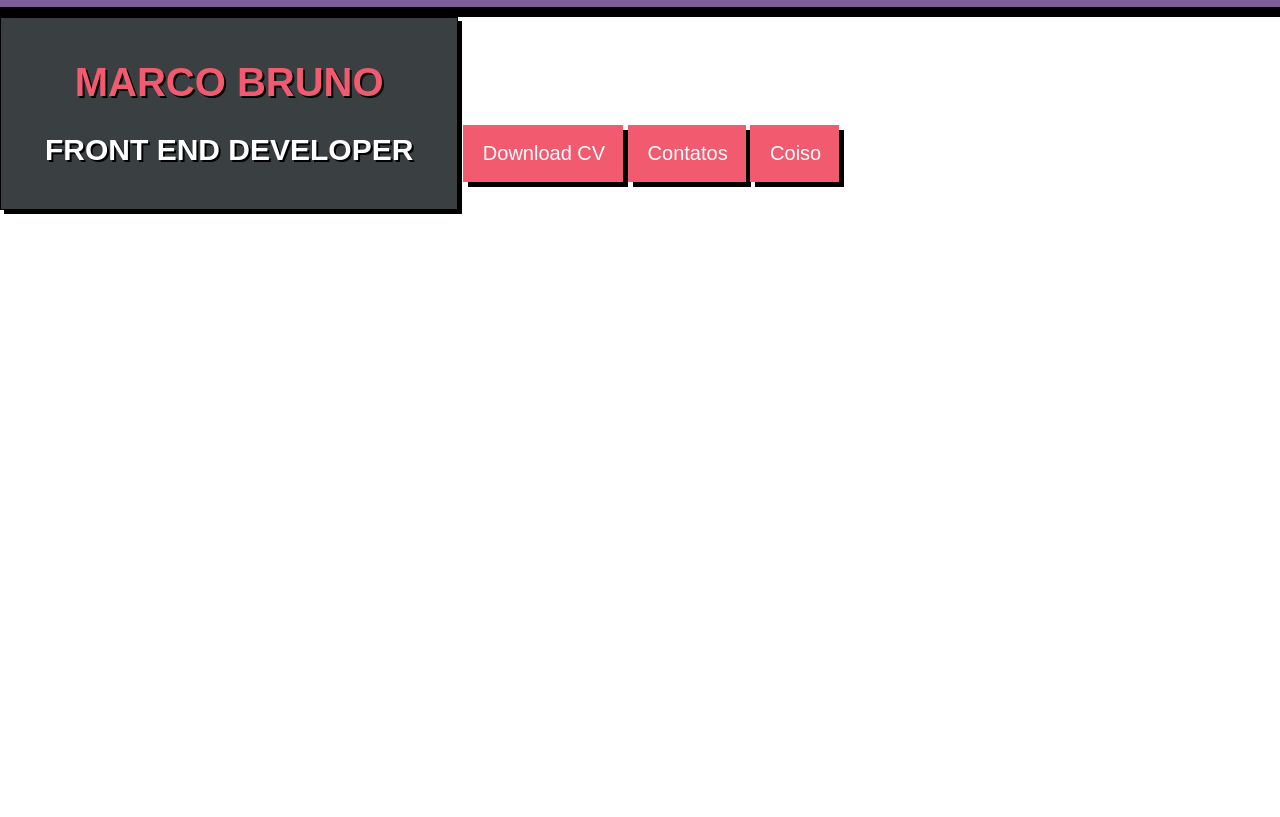
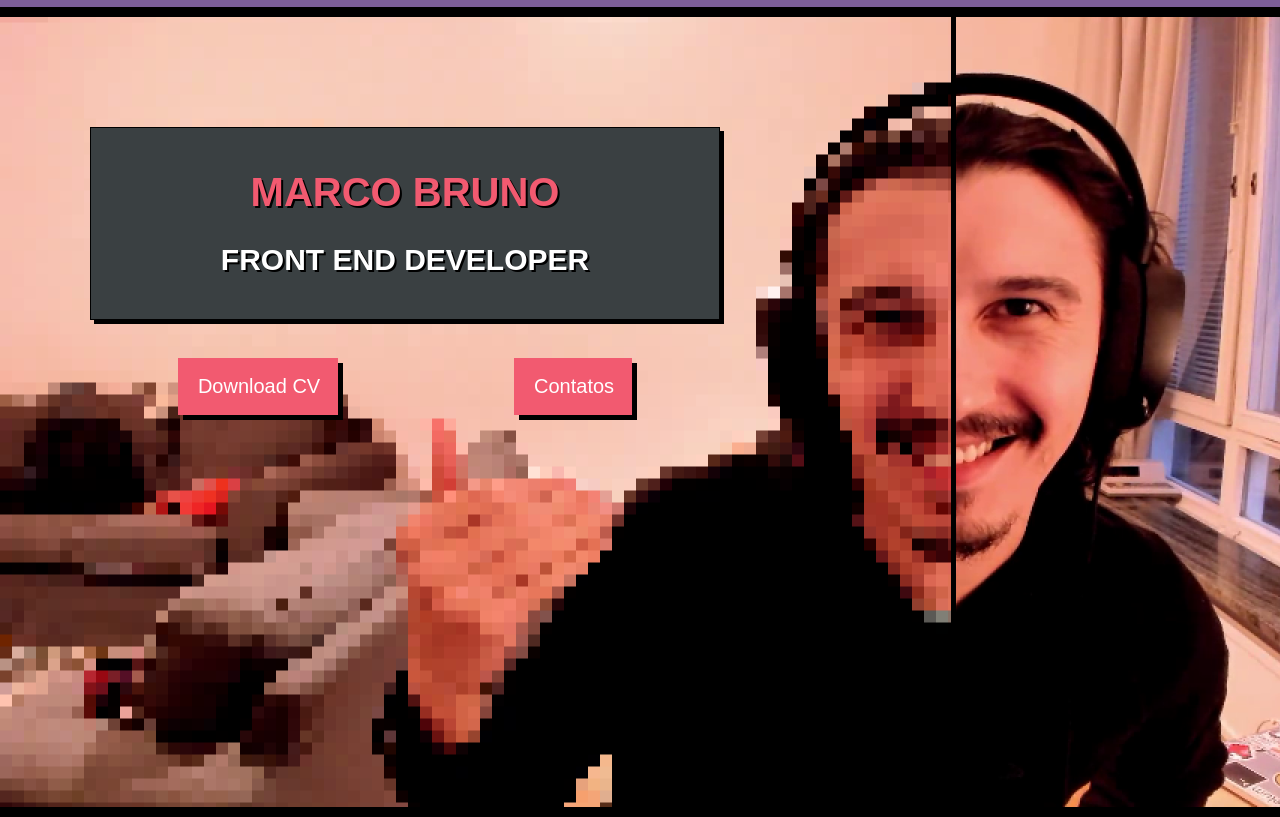
Before and after one commit to mache-k/Curso-HTML-CSS, a plain HTML site: page index.html in a window 1280 px wide. Shown: the part 73-890 px from the top of the page. Before the commit the page ends 800 px from the top, so only its background shows below. Drawn offline with Linux system fonts and the light colour scheme; files that its build step writes are made by us from their sources; a web font is replaced by a local one.

Commit message:
Create the banner component

```diff
--- /dev/null
+++ b/css/Components/banner.css
@@ -0,0 +1,25 @@
+.banner{
+    box-sizing: border-box;
+    background-image: url(../../IMG/Banner.png);
+    height: 800px;
+    background-repeat: no-repeat;
+    border-bottom: 10px solid #000;
+    padding-left: 90px;
+    padding-top: 110px;
+
+}
+
+.banner .wrapper{
+    display: flex;
+    flex-direction: column;
+    width: 630px;
+
+}
+.banner .box{
+    margin-bottom: 38px;
+
+}
+.banner .navigation{
+    display: flex;
+    justify-content: space-around;
+}
--- a/css/reset.css
+++ b/css/reset.css
@@ -4,11 +4,10 @@ body{
 
 body, h1, h2, h3 {
     margin: 0;
+    padding: 0;
 }
 
 .button{
     font-family: inherit;
-    border: none;
-
 
 }
--- a/index.html
+++ b/index.html
@@ -6,13 +6,14 @@
         <link rel="preconnect" href="https://fonts.googleapis.com">
         <link rel="preconnect" href="https://fonts.gstatic.com" crossorigin>
         <link href="https: //fonts.googleapis.com/css2?family= Fira+Code:wght@300;500 & family = Press+Start+2P & display=swap" rel="stylesheet">
-        <link rel="stylesheet" href="css/Componentes/title.css">
-        <link rel="stylesheet" href="css/Componentes/subtitle.css">
-        <link rel="stylesheet" href="css/Componentes/box.css">
+        <link rel="stylesheet" href="css/Components/title.css">
+        <link rel="stylesheet" href="css/Components/subtitle.css">
+        <link rel="stylesheet" href="css/Components/box.css">
         <link rel="stylesheet" href="css/reset.css">
-        <link rel="stylesheet" href="css/Componentes/button.css">
-        <link rel="stylesheet" href="css/Componentes/action.css">
-        <link rel="stylesheet" href="css/Componentes/header.css">
+        <link rel="stylesheet" href="css/Components/button.css">
+        <link rel="stylesheet" href="css/Components/action.css">
+        <link rel="stylesheet" href="css/Components/header.css">
+        <link rel="stylesheet" href="css/Components/banner.css">
     </head>
     <body>
         <header class="header">
@@ -25,14 +26,18 @@
                 <a class="button" href="" lang="en">Download CV </a>
             </nav>
         </header>
+        <section class="banner">
+            <div class="wrapper">
+                <div class="box">
+                    <h1 class="title">MARCO BRUNO </h1>
+                    <h2 class="subtitle">FRONT END DEVELOPER </h2>
+                </div>
+                <div class="navigation">
+                    <a class="button" href="" lang="en">Download CV </a>
+                    <a class="button" href="">Contatos </a>
+                </div>
+            </div>
 
-        <div class="box">
-            <h1 class="title">MARCO BRUNO </h1>
-            <h2 class="subtitle">FRONT END DEVELOPER </h2>
-        </div>
-
-        <a class="button" href="" lang="en">Download CV </a>
-        <a class="button" href="">Contatos </a>
-        <button class="button">Coiso</button>
+        </section>
     </body>
 </html>
```
Also changed, not shown: IMG/Banner.png (added).
